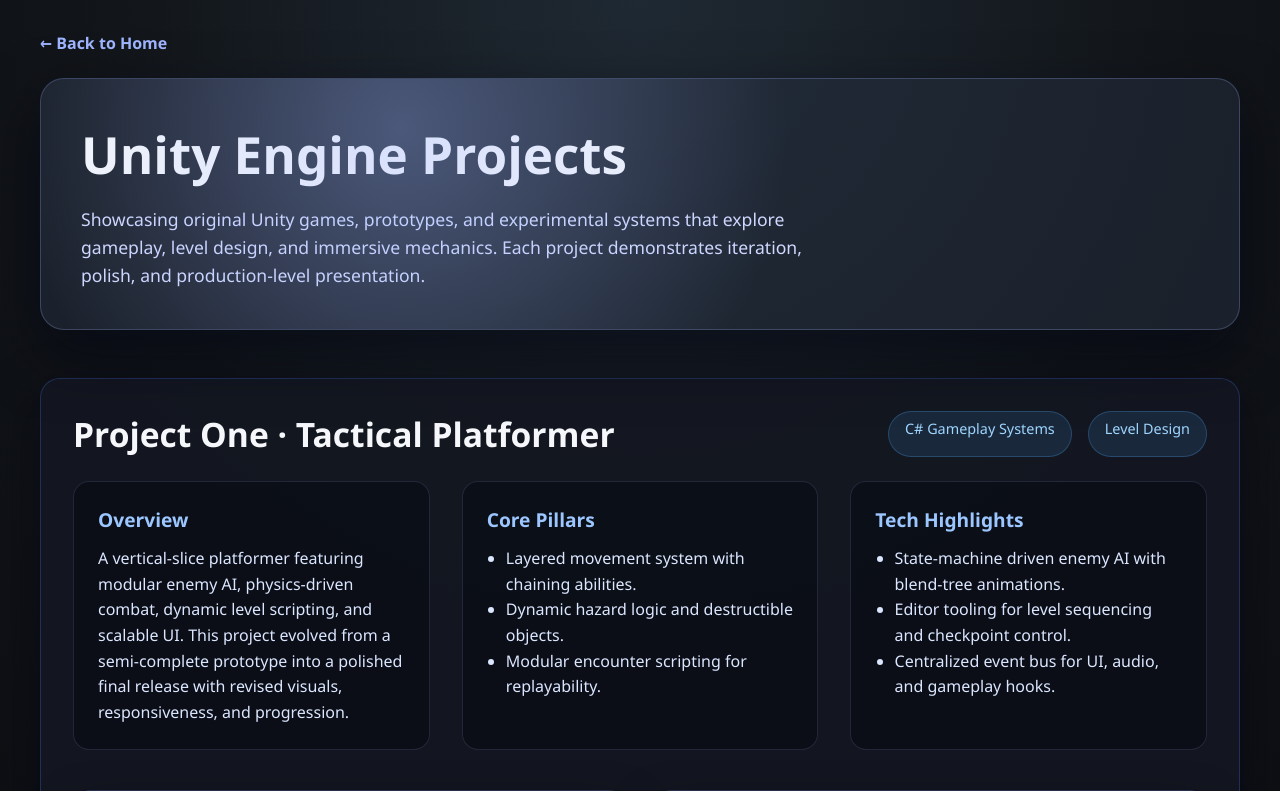
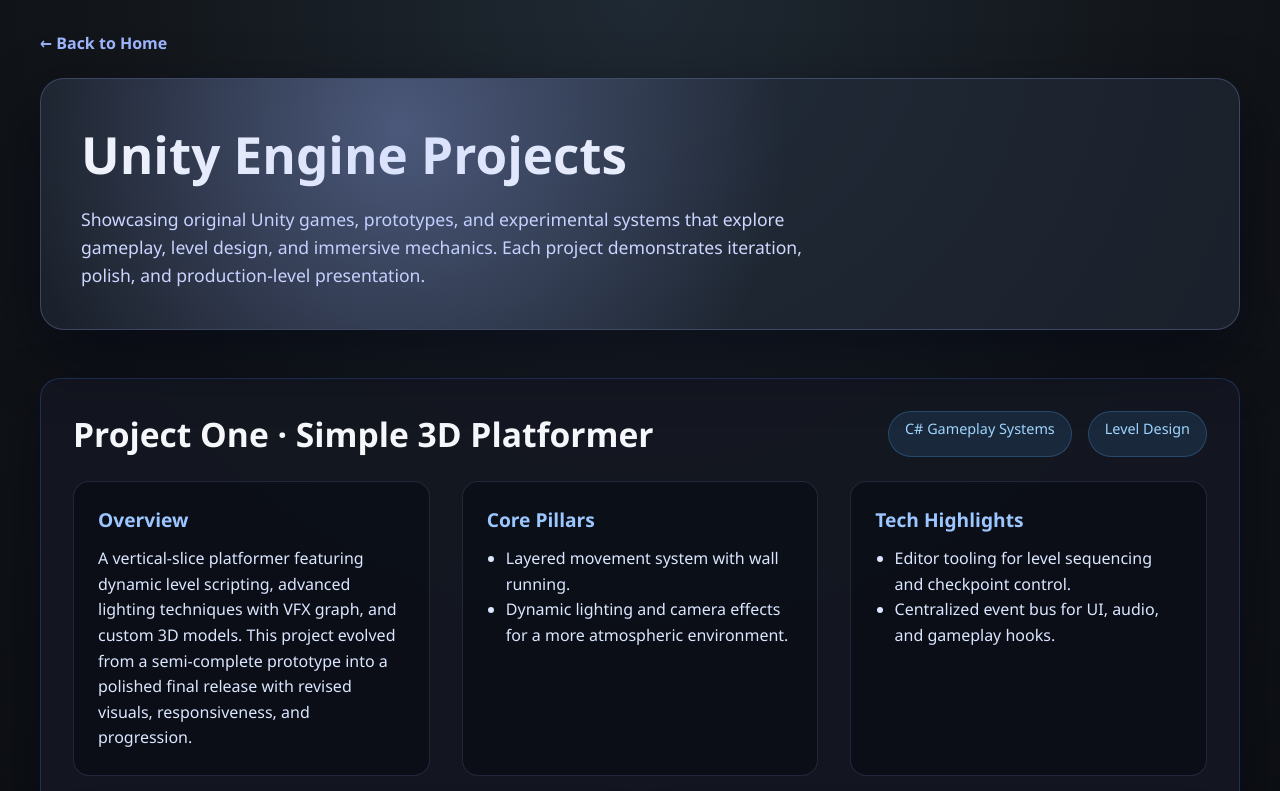
Before and after one commit to InstructorPatstone/loganjohnson.github.io, a Jekyll site: the page unity.html, which Jekyll copies as it is, in a window 1280 px wide. Shown: the top 791 px of the page. Built offline with Jekyll 4.4.1, drawn with Linux system fonts in a browser that asks for light colours; some of the changed text lies outside the part shown; grey boxes are pictures that could not be loaded.

Commit message:
Updated first project texts

```diff
--- a/unity.html
+++ b/unity.html
@@ -154,7 +154,7 @@
 
         <article class="project-card">
             <div class="project-header">
-                <h2>Project One · Tactical Platformer</h2>
+                <h2>Project One · Simple 3D Platformer</h2>
                 <div class="project-meta">
                     <span class="pill">C# Gameplay Systems</span>
                     <span class="pill">Level Design</span>
@@ -165,23 +165,20 @@
                 <section>
                     <h3>Overview</h3>
                     <p>
-                        A vertical-slice platformer featuring modular enemy AI, physics-driven combat, dynamic level scripting,
-                        and scalable UI. This project evolved from a semi-complete prototype into a polished final release
+                        A vertical-slice platformer featuring dynamic level scripting, advanced lighting techniques with VFX graph, and custom 3D models. This project evolved from a semi-complete prototype into a polished final release
                         with revised visuals, responsiveness, and progression.
                     </p>
                 </section>
                 <section>
                     <h3>Core Pillars</h3>
                     <ul>
-                        <li>Layered movement system with chaining abilities.</li>
-                        <li>Dynamic hazard logic and destructible objects.</li>
-                        <li>Modular encounter scripting for replayability.</li>
+                        <li>Layered movement system with wall running.</li>
+                        <li>Dynamic lighting and camera effects for a more atmospheric environment.</li>
                     </ul>
                 </section>
                 <section>
                     <h3>Tech Highlights</h3>
                     <ul>
-                        <li>State-machine driven enemy AI with blend-tree animations.</li>
                         <li>Editor tooling for level sequencing and checkpoint control.</li>
                         <li>Centralized event bus for UI, audio, and gameplay hooks.</li>
                     </ul>
```
Also changed, not shown: other parts of unity.html (+1 -1 lines).
